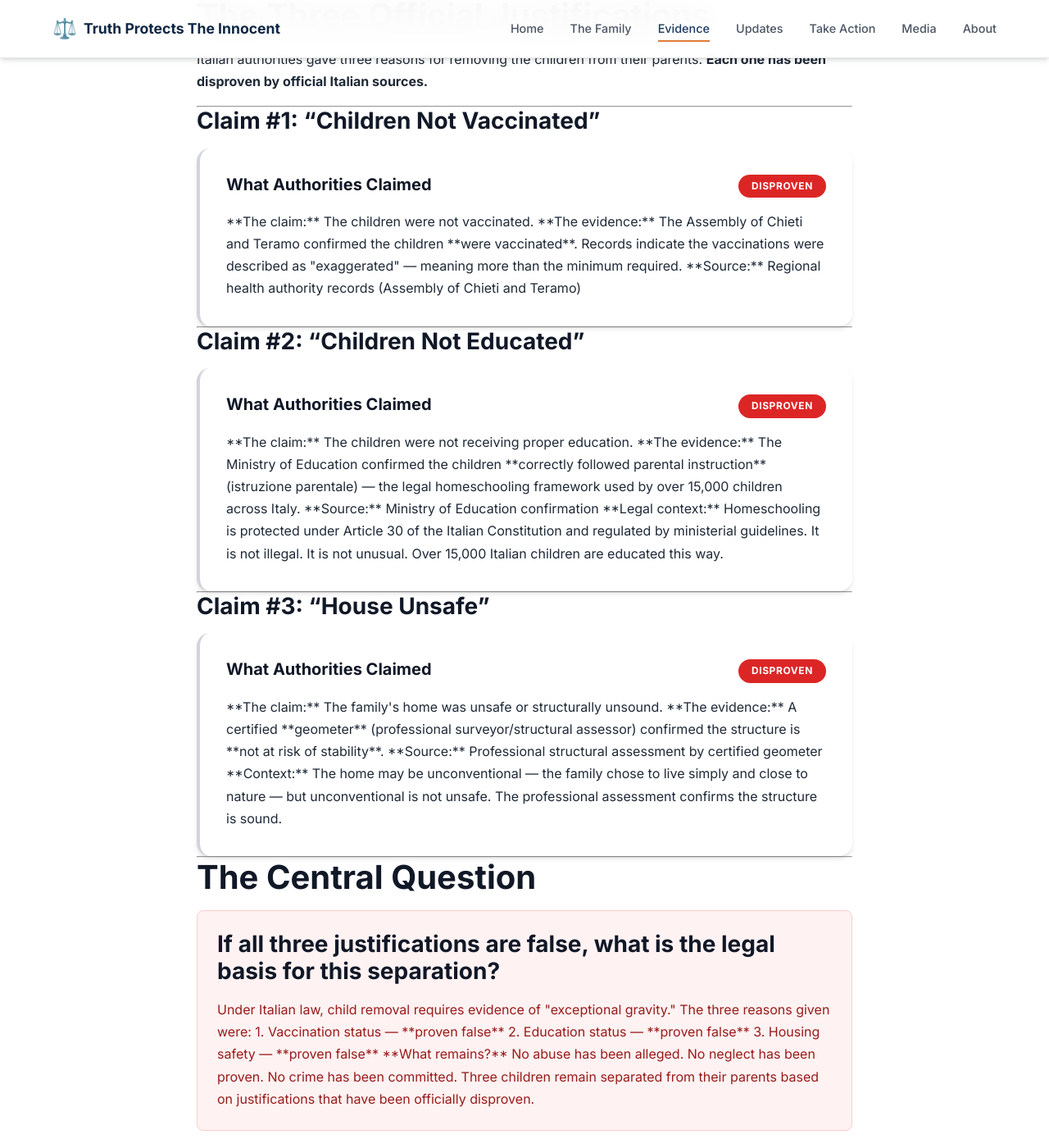
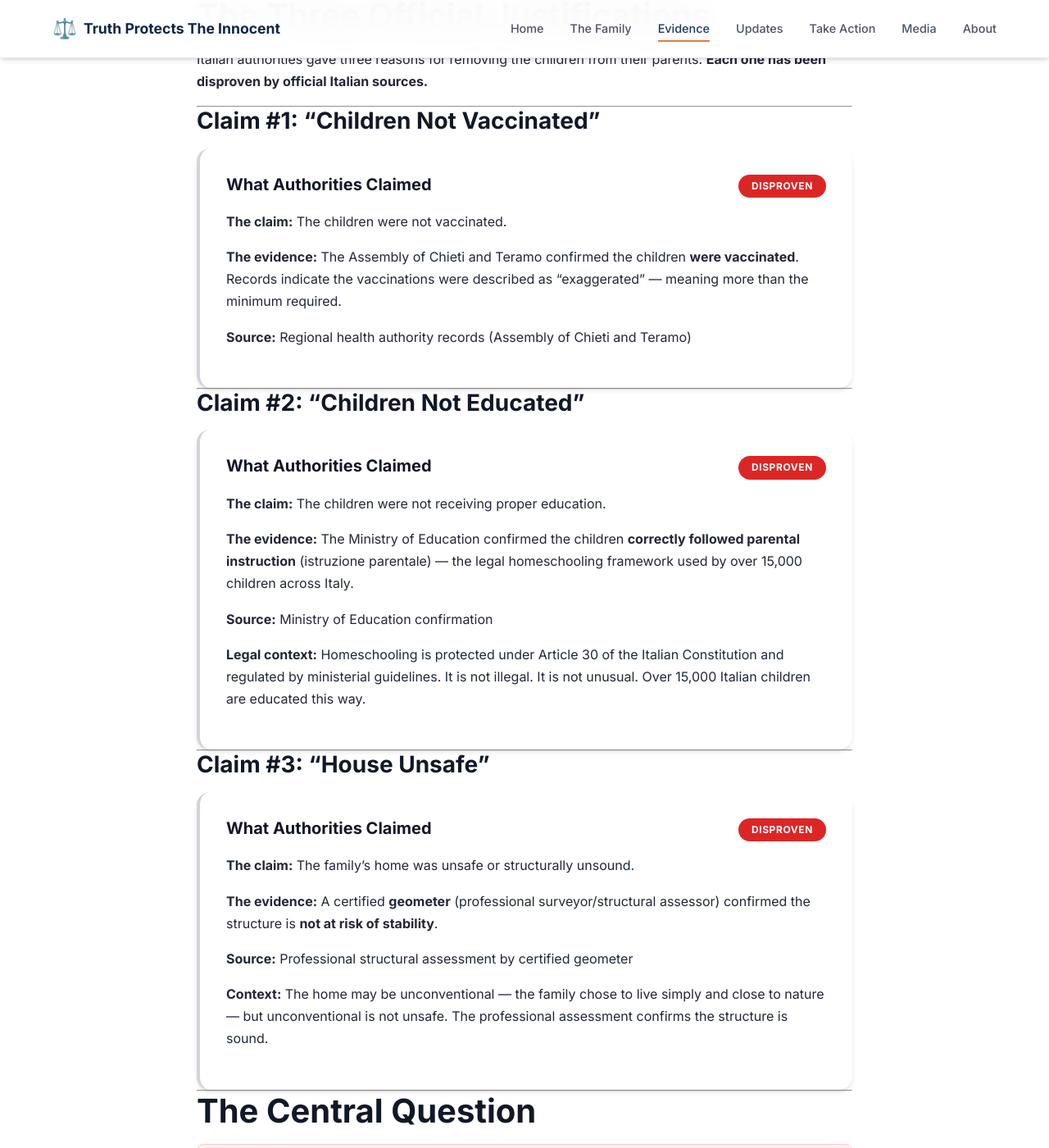
Before and after one commit to quantummerlin/truthprotectstheinnocent, a Jekyll site: the page built from pages/evidence.md, in a window 1280 px wide and 1400 px high, scrolled down 633 px. Shown: the whole window at 82% size. Built offline with Jekyll 4.4.1, drawn with Linux system fonts in a browser that asks for light colours; some of the changed text lies outside the part shown.

Commit message:
Fix markdown rendering in evidence cards

```diff
--- a/pages/evidence.md
+++ b/pages/evidence.md
@@ -25,7 +25,7 @@ Italian authorities gave three reasons for removing the children from their pare
 
 ### Claim #1: "Children Not Vaccinated"
 
-<div class="evidence-card">
+<div class="evidence-card" markdown="1">
 <div class="evidence-header">
 <h4>What Authorities Claimed</h4>
 <span class="evidence-badge badge-disputed">DISPROVEN</span>
@@ -42,7 +42,7 @@ Italian authorities gave three reasons for removing the children from their pare
 
 ### Claim #2: "Children Not Educated"
 
-<div class="evidence-card">
+<div class="evidence-card" markdown="1">
 <div class="evidence-header">
 <h4>What Authorities Claimed</h4>
 <span class="evidence-badge badge-disputed">DISPROVEN</span>
@@ -61,7 +61,7 @@ Italian authorities gave three reasons for removing the children from their pare
 
 ### Claim #3: "House Unsafe"
 
-<div class="evidence-card">
+<div class="evidence-card" markdown="1">
 <div class="evidence-header">
 <h4>What Authorities Claimed</h4>
 <span class="evidence-badge badge-disputed">DISPROVEN</span>
@@ -80,7 +80,7 @@ Italian authorities gave three reasons for removing the children from their pare
 
 ## The Central Question
 
-<div class="alert alert-danger">
+<div class="alert alert-danger" markdown="1">
 <h3 style="margin-top: 0;">If all three justifications are false, what is the legal basis for this separation?</h3>
 
 Under Italian law, child removal requires evidence of "exceptional gravity."
@@ -105,7 +105,7 @@ Three children remain separated from their parents based on justifications that
 
 A qualified psychologist conducted an assessment of the children following their removal. The findings were significant enough that the psychologist held a formal press conference to present them.
 
-<div class="evidence-card" style="background: #fef2f2; border-left: 4px solid #dc2626;">
+<div class="evidence-card" markdown="1" style="background: #fef2f2; border-left: 4px solid #dc2626;">
 <div class="evidence-header">
 <h4>Assessment Finding</h4>
 <span class="evidence-badge badge-verified">DOCUMENTED</span>
```
